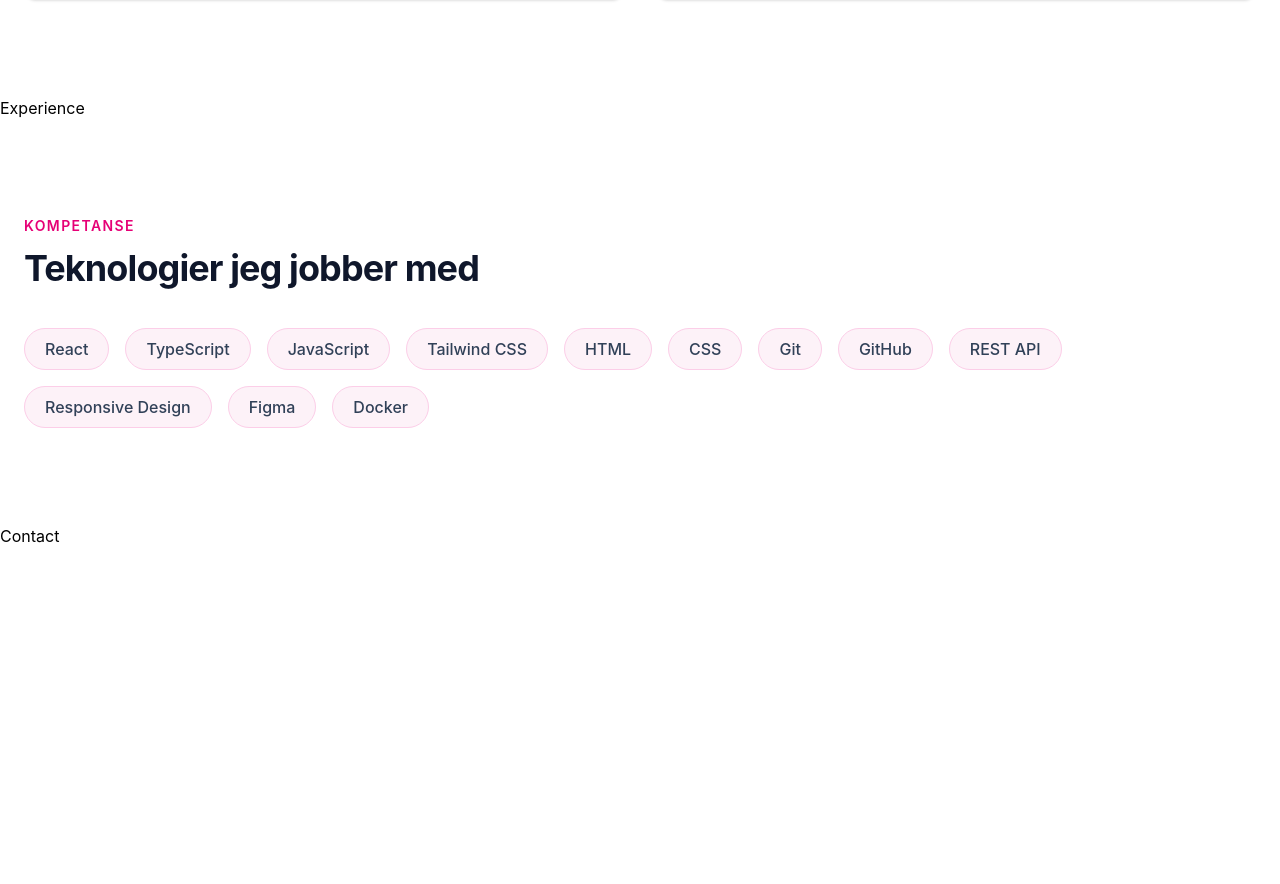
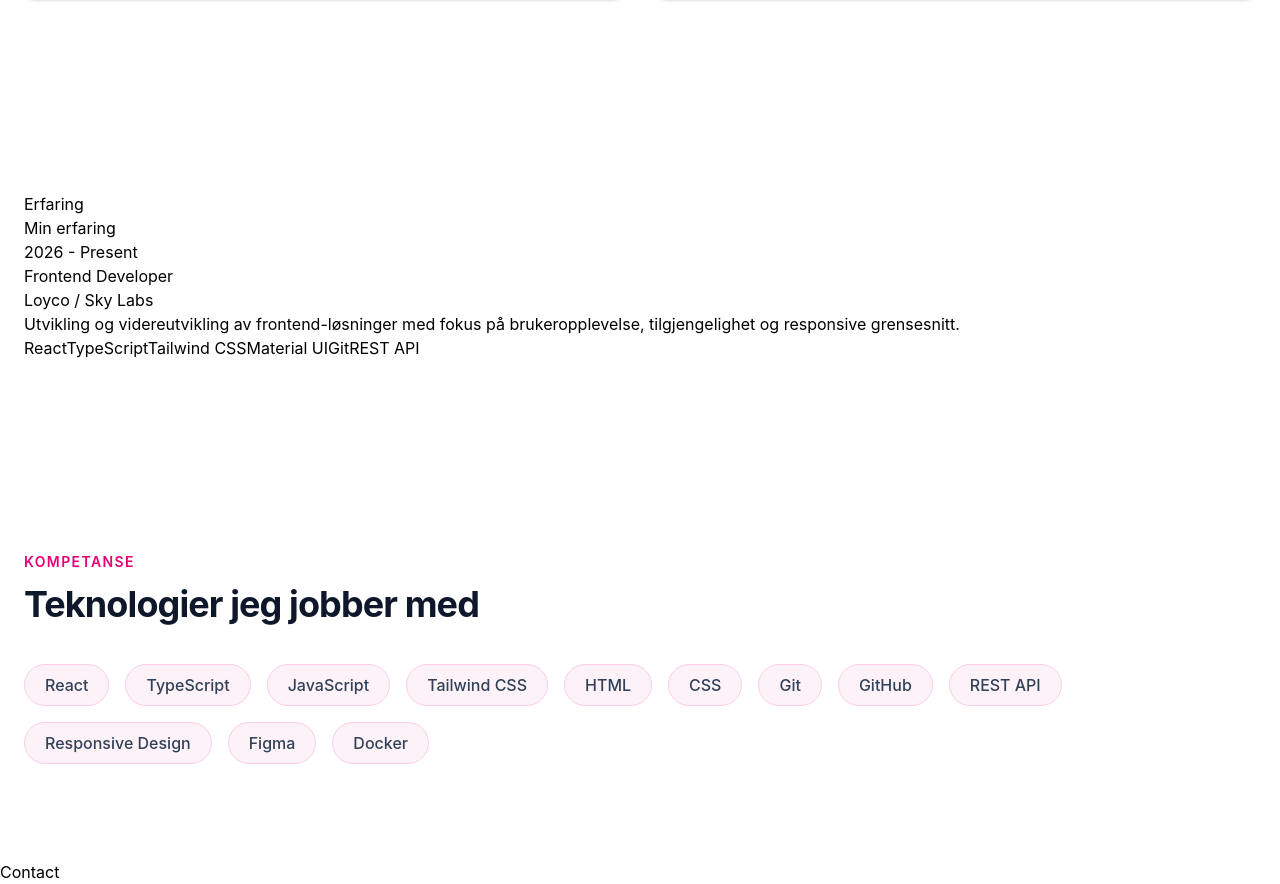
Before and after one commit to Betina9/Portfilio, a React (Vite) app: page / in a window 1280 px wide. Shown: the part 1754-2638 px from the top of the page. Before the commit the page ends 2302 px from the top, so only its background shows below. Built offline with nearby package versions, Linux system fonts and the light colour scheme; the HTML template or start-up script is replaced by a standard one.

Commit message:
feat: implement Experience section with dynamic content and data structure

```diff
--- /dev/null
+++ b/src/data/experience.ts
@@ -0,0 +1,20 @@
+import type { Experience } from "../types/experience";
+
+export const experiences: Experience[] = [
+  {
+    id: 1,
+    company: "Loyco / Sky Labs",
+    role: "Frontend Developer",
+    period: "2026 - Present",
+    description:
+      "Utvikling og videreutvikling av frontend-løsninger med fokus på brukeropplevelse, tilgjengelighet og responsive grensesnitt.",
+    technologies: [
+      "React",
+      "TypeScript",
+      "Tailwind CSS",
+      "Material UI",
+      "Git",
+      "REST API",
+    ],
+  },
+];
--- a/src/sections/Experience.tsx
+++ b/src/sections/Experience.tsx
@@ -1,5 +1,35 @@
+import { experiences } from "../data/experience";
+
 function Experience() {
-  return <section id="experience">Experience</section>;
+  return (
+    <section id="experience" className="px-6 py-24">
+      <div className="mx-auto max-w-7xl">
+        <p>Erfaring</p>
+
+        <h2>Min erfaring</h2>
+
+        <div>
+          {experiences.map((experience) => (
+            <article key={experience.id}>
+              <p>{experience.period}</p>
+
+              <h3>{experience.role}</h3>
+
+              <p>{experience.company}</p>
+
+              <p>{experience.description}</p>
+
+              <div>
+                {experience.technologies.map((technology) => (
+                  <span key={technology}>{technology}</span>
+                ))}
+              </div>
+            </article>
+          ))}
+        </div>
+      </div>
+    </section>
+  );
 }
 
 export default Experience;
--- /dev/null
+++ b/src/types/experience.ts
@@ -0,0 +1,8 @@
+export interface Experience {
+  id: number;
+  company: string;
+  role: string;
+  period: string;
+  description: string;
+  technologies: string[];
+}
```
